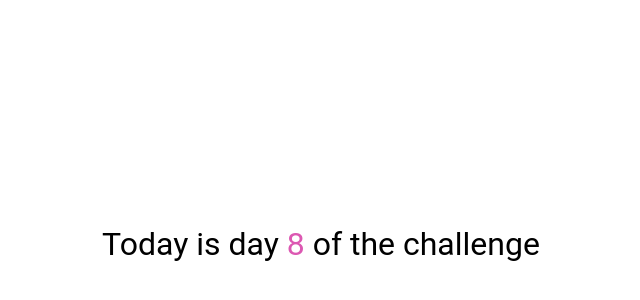
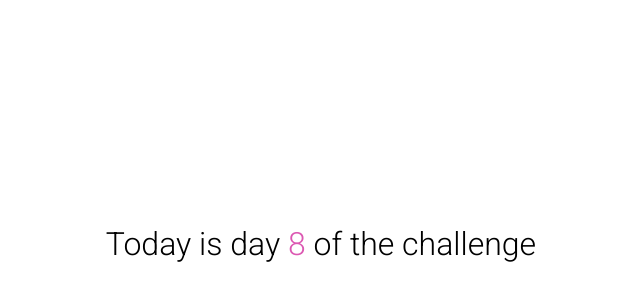
Before and after one commit to Jussef/WidgetsNotion-WhatDayIsIt, a website: page page/index.html in a window 1280 px wide. Shown: the part 164-464 px from the top of the page, without its empty margins (319-959 px from the left). Drawn offline with Linux system fonts and the light colour scheme.

Commit message:
color blanco y roboto

```diff
--- a/page/css/styles.css
+++ b/page/css/styles.css
@@ -1,4 +1,10 @@
+html, body {
+    background-color: white;
+    overflow: hidden;
+}
+
 .container{
+    background-color: white;
     display: flex;
     flex-direction: column;
     flex-wrap: nowrap;
@@ -9,8 +15,9 @@
 }
 
 .section{
-    font-family: roboto;
+    font-family:'Roboto', sans-serif;
     font-size: 2rem;
+    text-align: center;
 }
 .date{
     color: #dc58b2;
--- a/page/index.html
+++ b/page/index.html
@@ -1,17 +1,19 @@
 <!DOCTYPE html>
 <html lang="en">
-<head>
-    <meta charset="UTF-8">
-    <meta http-equiv="X-UA-Compatible" content="IE=edge">
-    <meta name="viewport" content="width=device-width, initial-scale=1.0">
+  <head>
+    <meta charset="UTF-8" />
+    <meta http-equiv="X-UA-Compatible" content="IE=edge" />
+    <meta name="viewport" content="width=device-width, initial-scale=1.0" />
+    <link rel="preconnect" href="https://fonts.googleapis.com" />
+    <link rel="preconnect" href="https://fonts.gstatic.com" crossorigin />
+    <link href="https://fonts.googleapis.com/css2?family=Roboto:wght@300&display=swap" rel="stylesheet" />
     <link rel="stylesheet" href="./css/styles.css" type="text/css" charset="utf-8" />
     <title>Widget What day is it 🙋🏻‍♂️</title>
-</head>
-<body>
+  </head>
+  <body>
     <div class="container">
-        <div id="section" class="section">
-        </div>
+      <div id="section" class="section"></div>
     </div>
-</body>
-<script src="./js/app.js"></script>
+  </body>
+  <script src="./js/app.js"></script>
 </html>
```
Also changed, not shown: package.json (+7 -2 lines), 2 other files.
